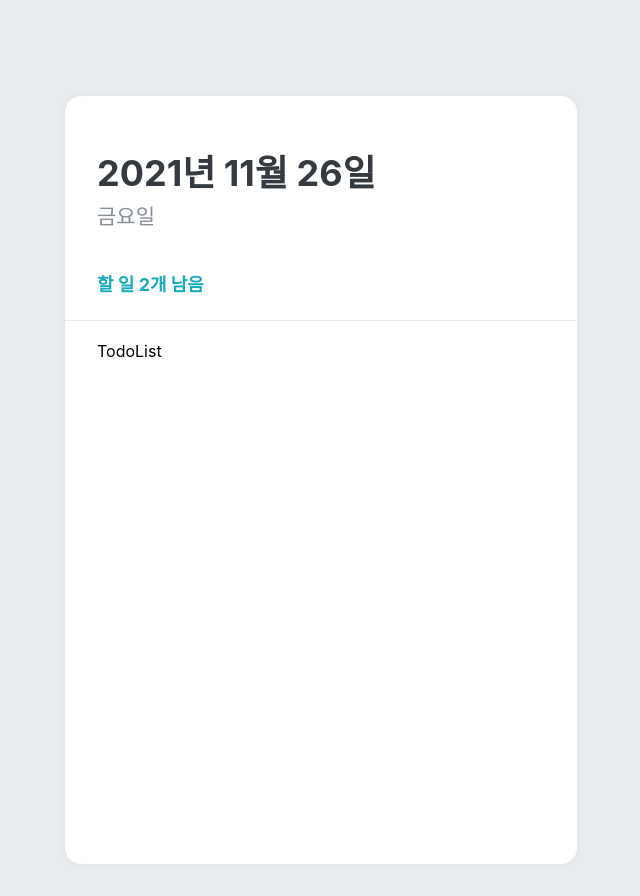
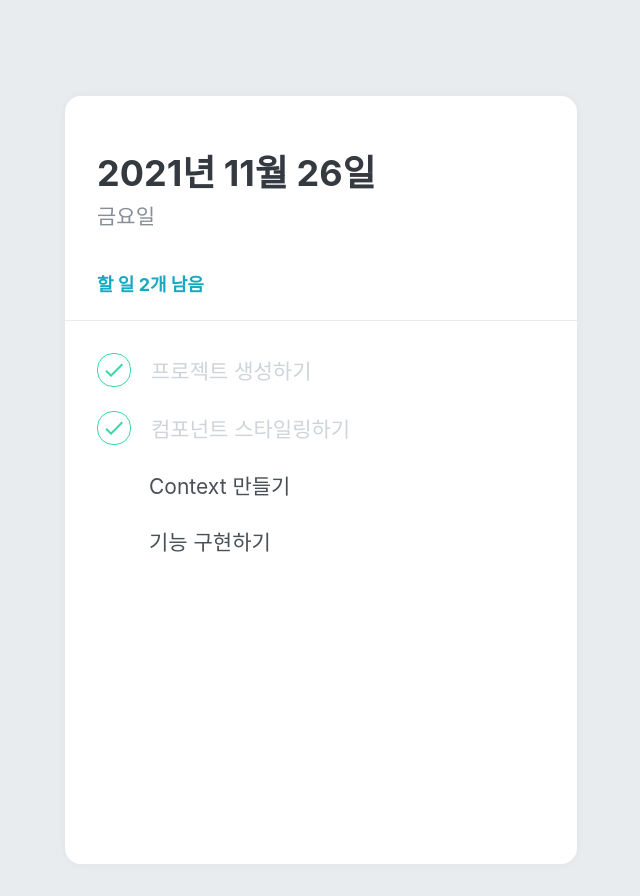
Before and after one commit to Yeongkyeong12/React_Todolist, a React (Create React App) app: page / in a window 1280 px wide. Shown: the whole page, without its empty margins (319-959 px from the left). Built offline with nearby package versions, Linux system fonts and the light colour scheme.

Commit message:
Docs: Added Todolist Button Design

```diff
--- a/src/TodoItem.js
+++ b/src/TodoItem.js
@@ -1,7 +1,71 @@
 import React from "react";
+import styled, { css } from "styled-components";
+import { MdDone, MdDelete } from "react-icons/md";
 
-function TodoItem() {
-  return <div />;
+const CheckCircle = styled.div`
+  width: 32px;
+  height: 32px;
+  border-radius: 16px;
+  border: 1px solid ced4da;
+  font-size: 24px;
+  display: flex;
+  align-items: center;
+  justify-content: center;
+  margin-right: 20px;
+  cursor: pointer;
+  ${(props) =>
+    props.done &&
+    css`
+      border: 1px solid #38d9a9;
+      color: #38d9a9;
+    `}
+`;
+const Text = styled.div`
+  flex: 1;
+  font-size: 21px;
+  color: #495057;
+  ${(props) =>
+    props.done &&
+    css`
+      color: #ced4da;
+    `}
+`;
+
+const Remove = styled.div`
+  opacity: 0;
+  display: flex;
+  align-items: center;
+  justify-content: center;
+  color: #dee2e6;
+  font-size: 24px;
+  cursor: pointer;
+  &:hover {
+    color: #ff6b6b;
+  }
+`;
+
+const TodoItemBlock = styled.div`
+  display: flex;
+  align-items: center;
+  padding-top: 12px;
+  padding-bottom: 12px;
+  &:hover {
+    ${Remove} {
+      opacity: 1;
+    }
+  }
+`;
+
+function TodoItem({ id, done, text }) {
+  return (
+    <TodoItemBlock>
+      <CheckCircle done={done}>{done && <MdDone />}</CheckCircle>
+      <Text done={done}>{text}</Text>
+      <Remove>
+        <MdDelete />
+      </Remove>
+    </TodoItemBlock>
+  );
 }
 
 export default TodoItem;
--- a/src/components/TodoList.js
+++ b/src/components/TodoList.js
@@ -1,5 +1,6 @@
 import React from "react";
 import styled from "styled-components";
+import TodoItem from "../TodoItem";
 
 const TodoListBlock = styled.div`
   flex: 1;
@@ -9,7 +10,14 @@
 `;
 
 function TodoList() {
-  return <TodoListBlock>TodoList</TodoListBlock>;
+  return (
+    <TodoListBlock>
+      <TodoItem text="프로젝트 생성하기" done={true} />
+      <TodoItem text="컴포넌트 스타일링하기" done={true} />
+      <TodoItem text="Context 만들기" done={false} />
+      <TodoItem text="기능 구현하기" done={false} />
+    </TodoListBlock>
+  );
 }
 
 export default TodoList;
```
Also changed, not shown: src/components/TodoCreate.js (added, +32 -0 lines).
